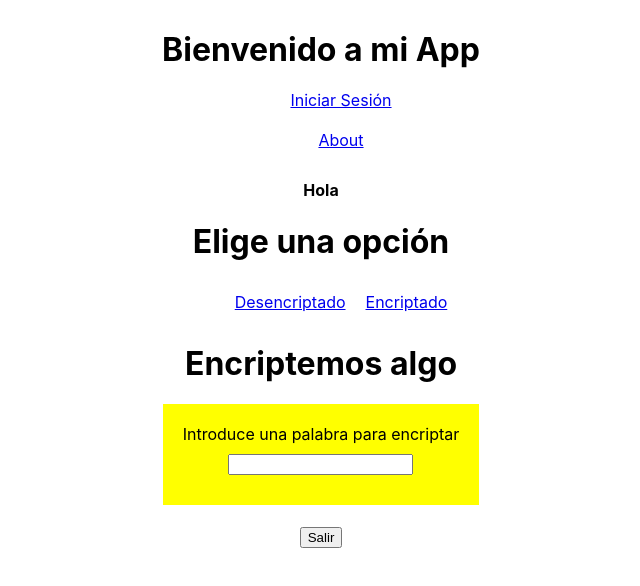
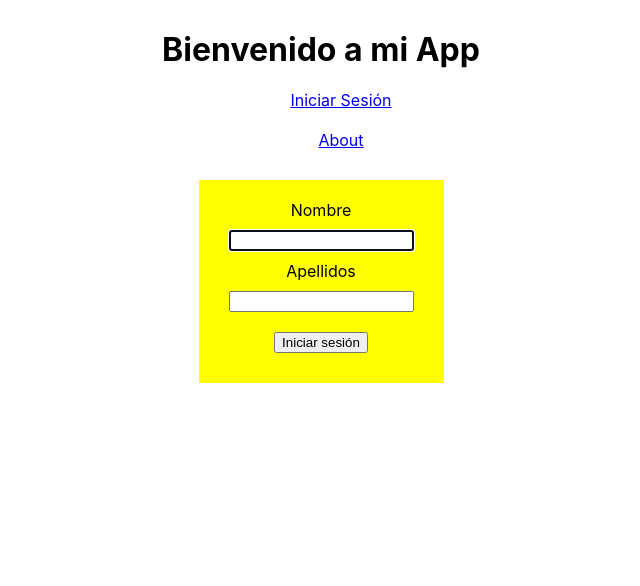
Before and after one commit to danugarri/encripterApp, a React (Create React App) app: page /userlogin in a window 1280 px wide. Shown: the top 586 px of the page, without its empty margins (319-959 px from the left). Built offline with nearby package versions, Linux system fonts and the light colour scheme.

Commit message:
some progress

```diff
--- a/src/components/GenericUser.js
+++ b/src/components/GenericUser.js
@@ -5,7 +5,6 @@ import React, { useState } from 'react';
 export default function GenericUser () {
     //define the state for the user input
     const [stringtToEncript, setStrintToEncript]= useState('')
-    const[user,setUser] = useState(true)
 
 //event handler function
 const encript = (event) => {
@@ -17,9 +16,10 @@ setStrintToEncript(string)
 }
 
 //event listener to logout when click on button tag
-const logOut = () =>{
+/*const logOut = () =>{
     setUser(false)//change state
 }
+*/
 
 const userView= (<main>
     <h1> Encriptemos algo</h1>
@@ -32,8 +32,7 @@ const userView= (<main>
 
 </main>)
     return (<div>
-        {useState ? userView :
-        <button onClick={logOut}>Salir</button> }
+        {userView }
     </div>
 
 
--- a/src/components/UserLogin.js
+++ b/src/components/UserLogin.js
@@ -20,12 +20,17 @@ const authorize= e => {
       //if the user is daniela
     if((userName==='Daniela' && userlastname==='Molines Ojeda')|| (userName==='daniela' && userlastname==='molines ojeda')){
     setAuthorisation(true)
+    setUser( () =>  userName)
          //switch state to true which show the <Logged/> component
     }
     //if the user is a generic one
     if( userName===genericUser[0] && userlastname===genericUser[1] ){
         setUser(() => userName)
         setAuthorisation(() => true)
+    }
+    else if( (userName !==genericUser[0] && userlastname===genericUser[1])||
+    (userName !==genericUser[0] && userlastname !==genericUser[1]) ){
+        setAuthorisation(false)
     }
 }
 // variable to show if there is not authorised user
@@ -44,7 +49,7 @@ const logOut = () =>{
 
 //when input the correct userName show logged
     return (
-        <div>{(!authorisation && user==='Daniela')|| (!authorisation && user==='daniela') ? login  :
+        <div>{((!authorisation && user!=='Daniela')|| (!authorisation && user!=='daniela')) ? login  :
             (<div>
                 <h4>Hola {user}</h4>
             <Logged /> <GenericUser />
```
